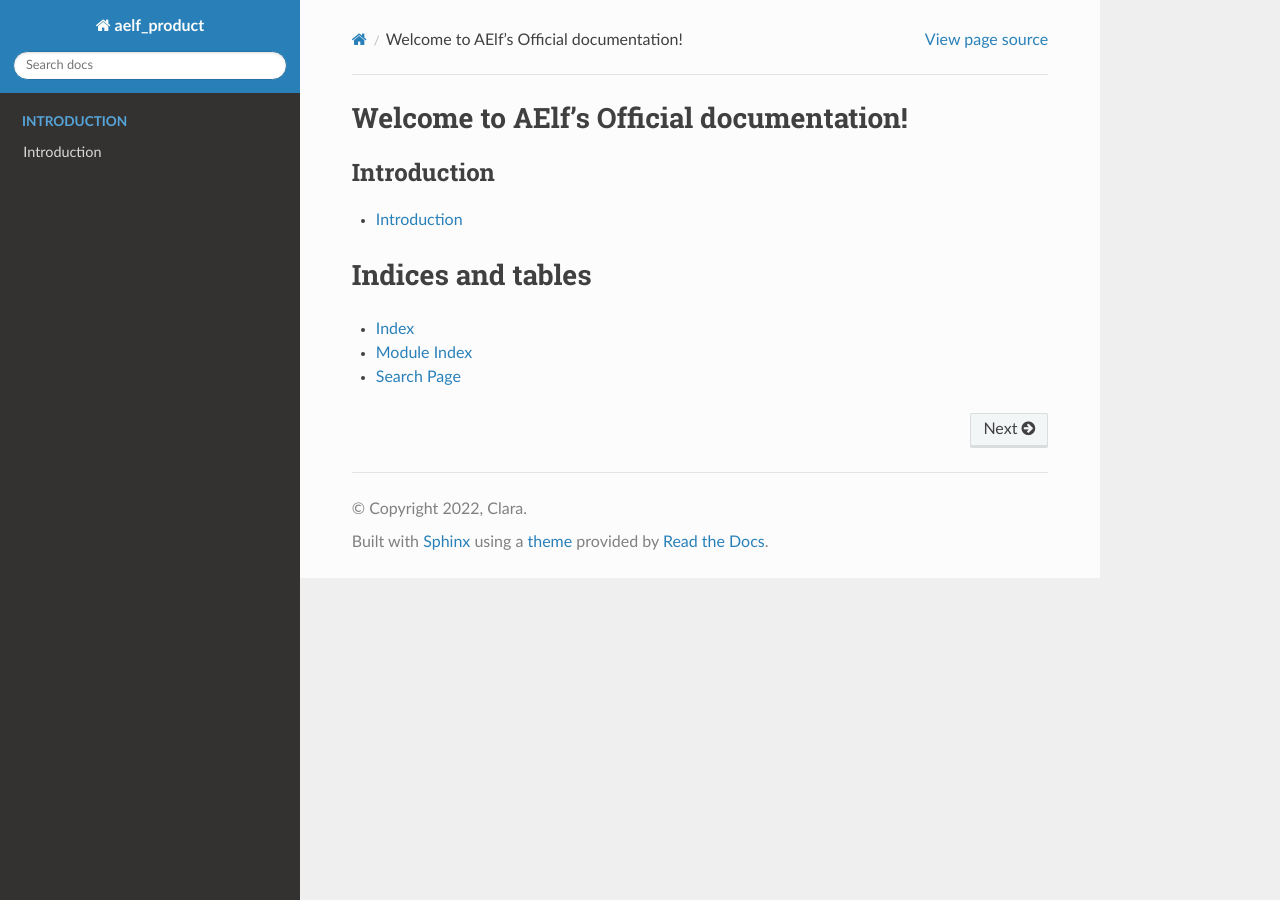
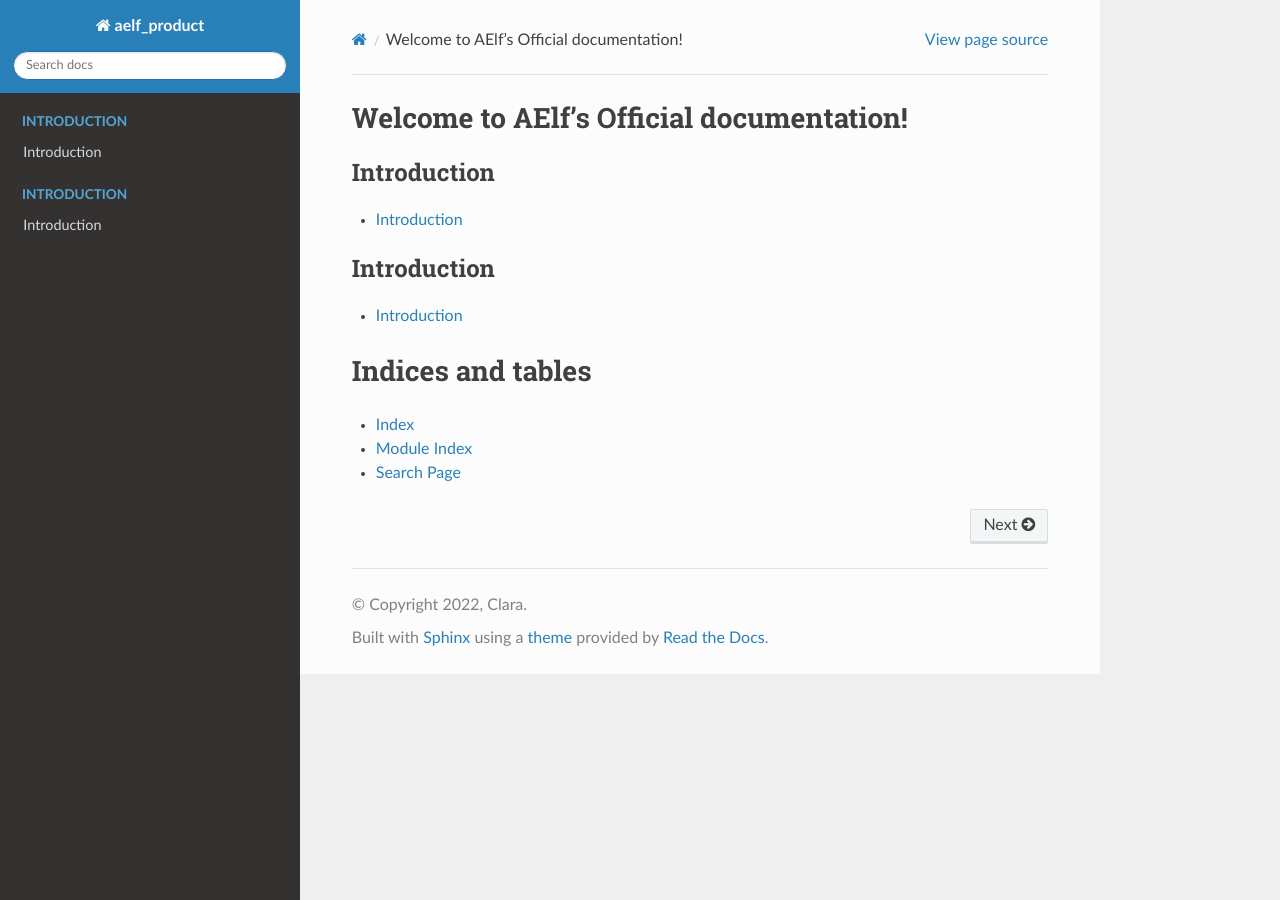
Before and after one commit to XtHou/rtd-tutorial, a Sphinx documentation site: the page built from source/index.rst, in a window 1280 px wide. Built offline with Sphinx 7.4.7 and the Read the Docs theme 2.0.0, drawn with Linux system fonts in a browser that asks for light colours; pages that are not in the unit, such as notebooks, are missing from menus.

Commit message:
Update index.rst

```diff
--- a/source/index.rst
+++ b/source/index.rst
@@ -5,6 +5,13 @@
 
 Welcome to AElf's Official documentation!
 ========================================
+
+
+.. toctree::
+   :maxdepth: 1
+   :caption: Introduction
+
+   Introduction <main_pages/Introduction/introduction>
 
 
 .. toctree::
```
